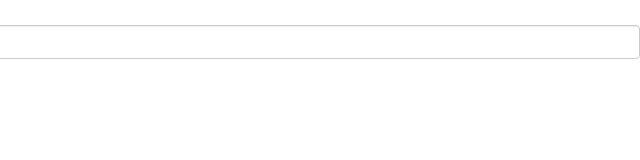
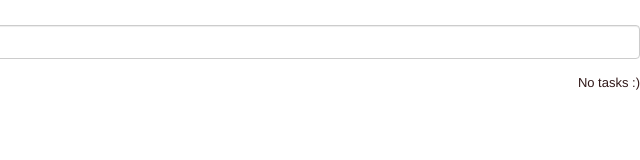
Before and after one commit to Vigneshatgithub/gotodo, a plain HTML site: page index.html in a window 1280 px wide. Shown: the full height of the page, 640-1280 px from the left. Drawn offline with nearby package versions, Linux system fonts and the light colour scheme.

Commit message:
Update index.html

```diff
--- a/index.html
+++ b/index.html
@@ -5,6 +5,8 @@
 <link href="https://maxcdn.bootstrapcdn.com/bootstrap/3.3.2/css/bootstrap.min.css" rel=stylesheet type='text/css'>
 <link href="todostyle.css" rel=stylesheet type='text/css'>
 <script src="https://ajax.googleapis.com/ajax/libs/jquery/1.11.2/jquery.min.js"></script>
+<script src="todoscript.js"></script>
+
 </head>
 <body>
   <form onsubmit="return false;">
```
